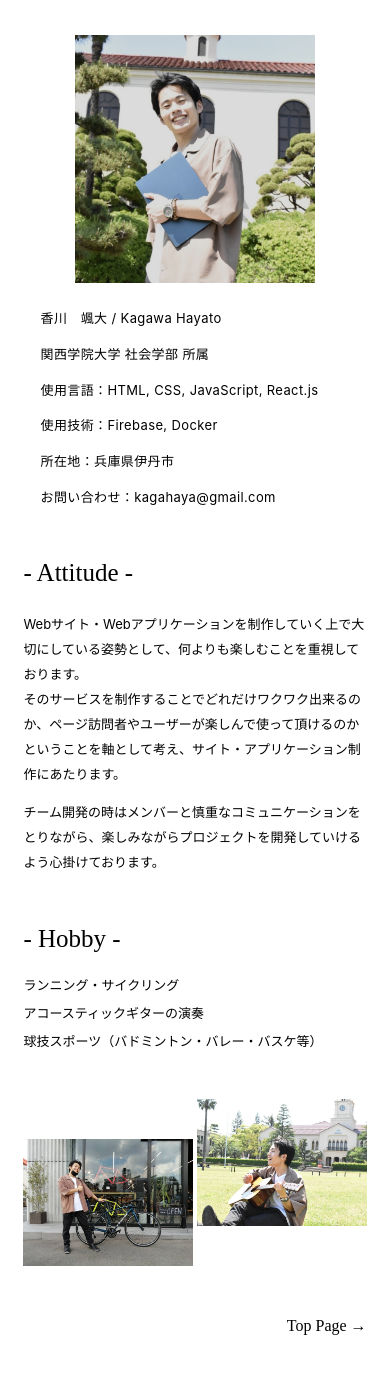
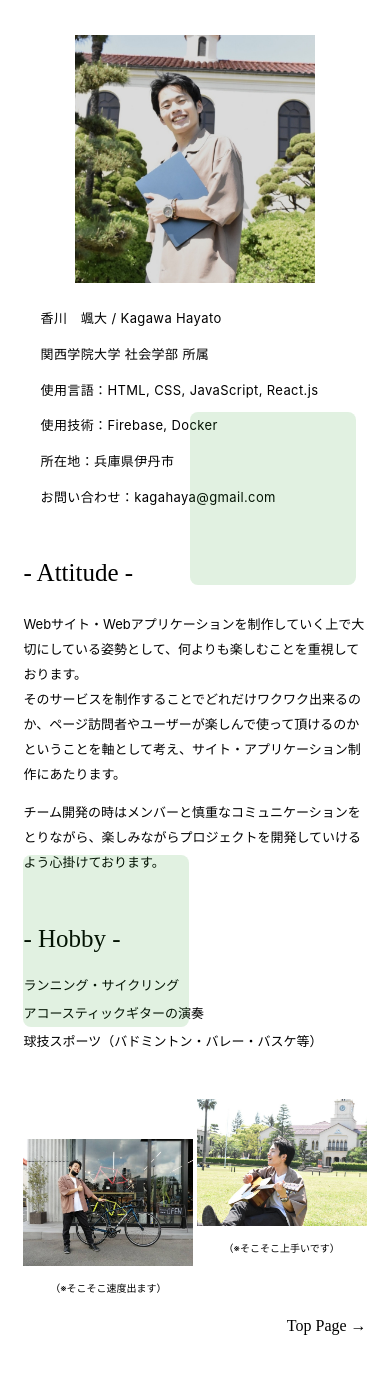
Before and after one commit to Fu-taKagawa/myportfolio, a React (Create React App) app in the folder myport/: page /About in a window 390 px wide. Shown: the part 531-1905 px from the top of the page. Built offline with nearby package versions, Linux system fonts and the light colour scheme.

Commit message:
modify routing

```diff
--- a/myport/src/App.js
+++ b/myport/src/App.js
@@ -1,16 +1,18 @@
 import './App.css';
 import React from "react"
-import { BrowserRouter, Routes,Route} from "react-router-dom";
+import { BrowserRouter, Routes, Route} from "react-router-dom";
 
 import Top from './page/Top';
 import About from './page/About';
+import Works from './page/Works';
 
 function App() {
   return (
     <BrowserRouter>
       <Routes>
         <Route exact path="/" element={<Top />} />
-        <Route exact path="/about" element={<About />} />
+        <Route exact path="/About" element={<About />} />
+        <Route exact path="/Works" element={<Works />} />
       </Routes>
     </BrowserRouter>
   );
--- a/myport/src/component/header/Header.js
+++ b/myport/src/component/header/Header.js
@@ -9,8 +9,8 @@ const Header =()=>{
                 <div className="header">
                     <h1 className="header__logo"><Link to={"../"}>Logo</Link></h1>
                     <ul className="header__contents">
-                        <li><Link to={"About"}>About</Link></li>
-                        <li><Link to={"Works"}>Works</Link></li>
+                        <li><Link to={"/About"}>About</Link></li>
+                        <li><Link to={"/Works"}>Works</Link></li>
                         <li><a href="#contact">Contact</a></li>
                         <li className="twitter"><a href="https://twitter.com/WEaKknN5HncADku"><img src={twitter} alt="" /></a></li>
                     </ul>
@@ -18,11 +18,11 @@ const Header =()=>{
             </div>
             <div className="sp-only">
                 <div className="header-sp">
-                    <h1 className="header-sp__logo"><a href="">Logo</a></h1>
+                    <h1 className="header-sp__logo"><Link to={"../"}>Logo</Link></h1>
                     <ul className="header-sp__contents">
-                        <li className="list-about"><Link to={"About"}>About</Link ></li>
-                        <li className="list-works"><a href="/works">Works</a></li>
-                        <li className="list-contact"><a href="#contact">Contact</a></li>
+                        <li className="list-about"><Link to={"/About"}>About</Link ></li>
+                        <li className="list-works"><Link to={"/Works"}>Works</Link></li>
+                        <li className="list-contact"><a href="/#contact">Contact</a></li>
                     </ul>
                 </div>
             </div>
--- a/myport/src/css/About.css
+++ b/myport/src/css/About.css
@@ -167,6 +167,14 @@
         top: 40px;
     }
 
+    .hobby__bike p{
+        font-size: 10px;
+    }
+
+    .hobby__guitar p{
+        font-size: 10px;
+    }
+
     .TopPage-link{
         top: 200px;
     }
@@ -189,4 +197,23 @@
     .About__content-link{
         top: 720px;
     }
+
+    .green__bg-about-right-sp{
+        position: absolute;
+        bottom: -80px;
+        right: -10px;
+    }
+
+    .green__bg-about-right-sp img{
+        width: 80%;
+    }
+
+    .green__bg-about-left-sp{
+        position: absolute;
+        top: -70px;
+    }
+
+    .green__bg-about-left-sp img{
+        width: 80%;
+    }
 }
--- a/myport/src/page/About.js
+++ b/myport/src/page/About.js
@@ -43,6 +43,9 @@ const About =()=>{
                                 <p className="text-normal">所在地：兵庫県伊丹市</p>
                                 <p className="text-normal">お問い合わせ：kagahaya@gmail.com</p>
                             </div>
+                            <div className="green__bg-about-right-sp sp-only">
+                                <img src={green__bgsp} alt="green-background-sp" />
+                            </div>
                         </div>
                         <div className="About__attitude">
                             <h3 className="About__content__title">- Attitude -</h3>
@@ -58,14 +61,17 @@ const About =()=>{
                             <div className="green__bg-left-about pc-only">
                                 <img src={green__bg} alt="green-background-left" />
                             </div>
+                            <div className="green__bg-about-left-sp sp-only">
+                                <img src={green__bgsp} alt="green-background-sp" />
+                            </div>
                             <h3 className="About__content__title">- Hobby -</h3>
                             <p>ランニング・サイクリング</p>
                             <p>アコースティックギターの演奏</p>
                             <p>球技スポーツ（バドミントン・バレー・バスケ等）</p>
                         </div>
                         <div className="About__hobby__photo">
-                            <div className="hobby__guitar"><img src={guitar} alt="guitar" /></div>
-                            <div className="hobby__bike"><img src={bike} alt="bike" /></div>
+                            <div className="hobby__guitar"><img src={guitar} alt="guitar" /><p>（※そこそこ上手いです）</p></div>
+                            <div className="hobby__bike"><img src={bike} alt="bike" /><p>（※そこそこ速度出ます）</p></div>
                             <div className="TopPage-link"><p><Link to={"../"}>Top Page →</Link></p></div>
                         </div>
                 </div>
--- a/myport/src/page/Top.js
+++ b/myport/src/page/Top.js
@@ -18,9 +18,7 @@ import contactlogo from "../img/top/Contact-logo.svg"
 import contactlogosp from "../img/top/Contact-logo-sp.svg"
 
 const Top =()=>{
-
     (window.onload = function() {
-
     // フェードイン処理
     jQuery(window).scroll(function (){
         jQuery(".fade").each(function(){
@@ -88,7 +86,7 @@ const Top =()=>{
                                 <p className="text-normal">所在地：兵庫県伊丹市</p>
                                 <p className="text-normal">お問い合わせ：kagahaya@gmail.com</p>
                             </div>
-                            <p className="TopPage__about__content-link"><Link to={"About"}>About details →</Link></p>
+                            <p className="TopPage__about__content-link"><Link to={"/About"}>About details →</Link></p>
                             <div className="green__bg-right-top-about pc-only">
                                 <img src={green__bg} alt="green-background-right" />
                             </div>
@@ -111,7 +109,7 @@ const Top =()=>{
                         <div className="TopPage__works__content-img blur">
                             <a href=""><img src={kitaKensetsu} alt="TopPage-worksLogo" /></a>
                         </div>
-                        <p className="TopPage__works__content-link"><a href="">Works details →</a></p>
+                        <p className="TopPage__works__content-link"><Link to={"/Works"}>Works details →</Link></p>
                     </div>
                 </section>
                 <section className="TopPage__contact" id="contact">
@@ -124,7 +122,7 @@ const Top =()=>{
                         </div>
                     </div>
                     <div className="contact__form fade">
-                        <form action="#" method="post" >
+                        <form action="" method="post" >
                             <div className="contact__form-content">
                                 <label for="name" className="text-normal"> お名前</label>
                                 <br />
--- a/myport/src/page/Works.js
+++ b/myport/src/page/Works.js
@@ -0,0 +1,10 @@
+import React from "react";
+import Header from "../component/header/Header";
+
+const Works=()=>{
+    return(
+        <Header/>
+    )
+}
+
+export default Works
```
